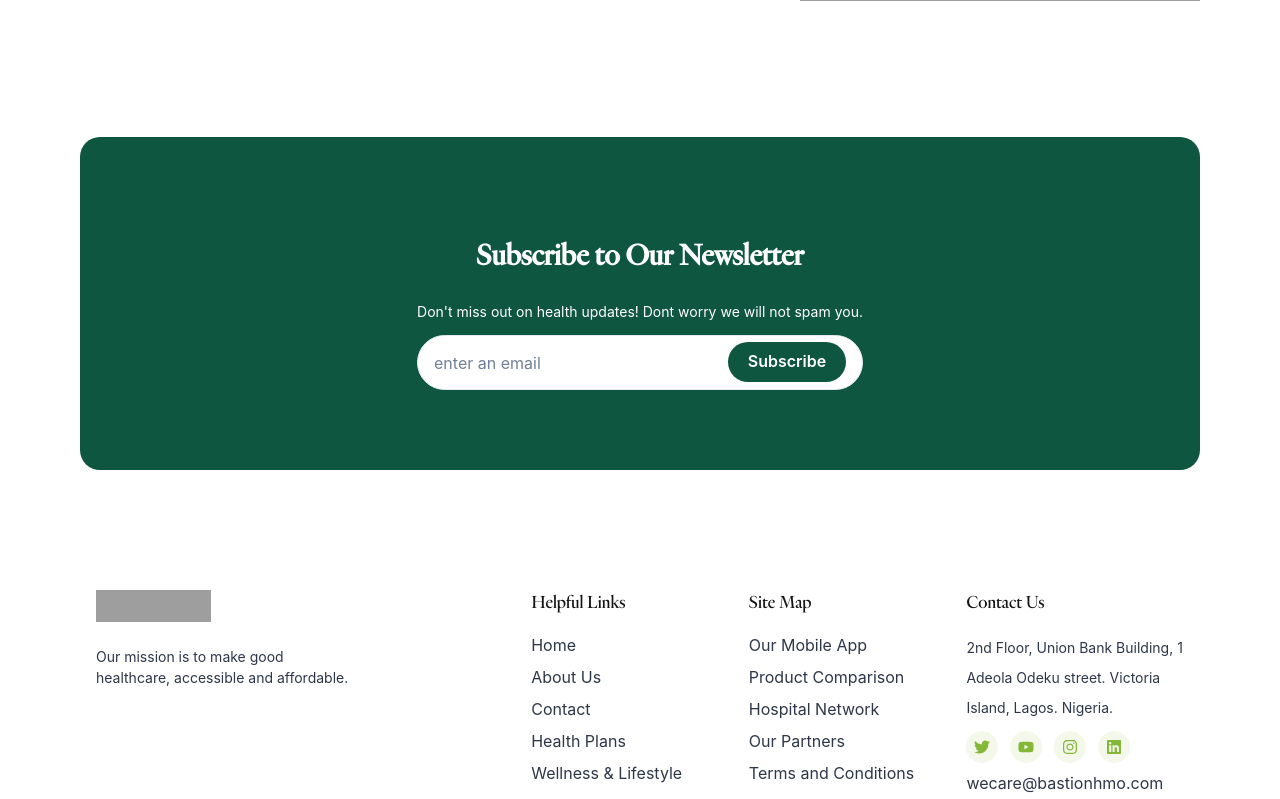
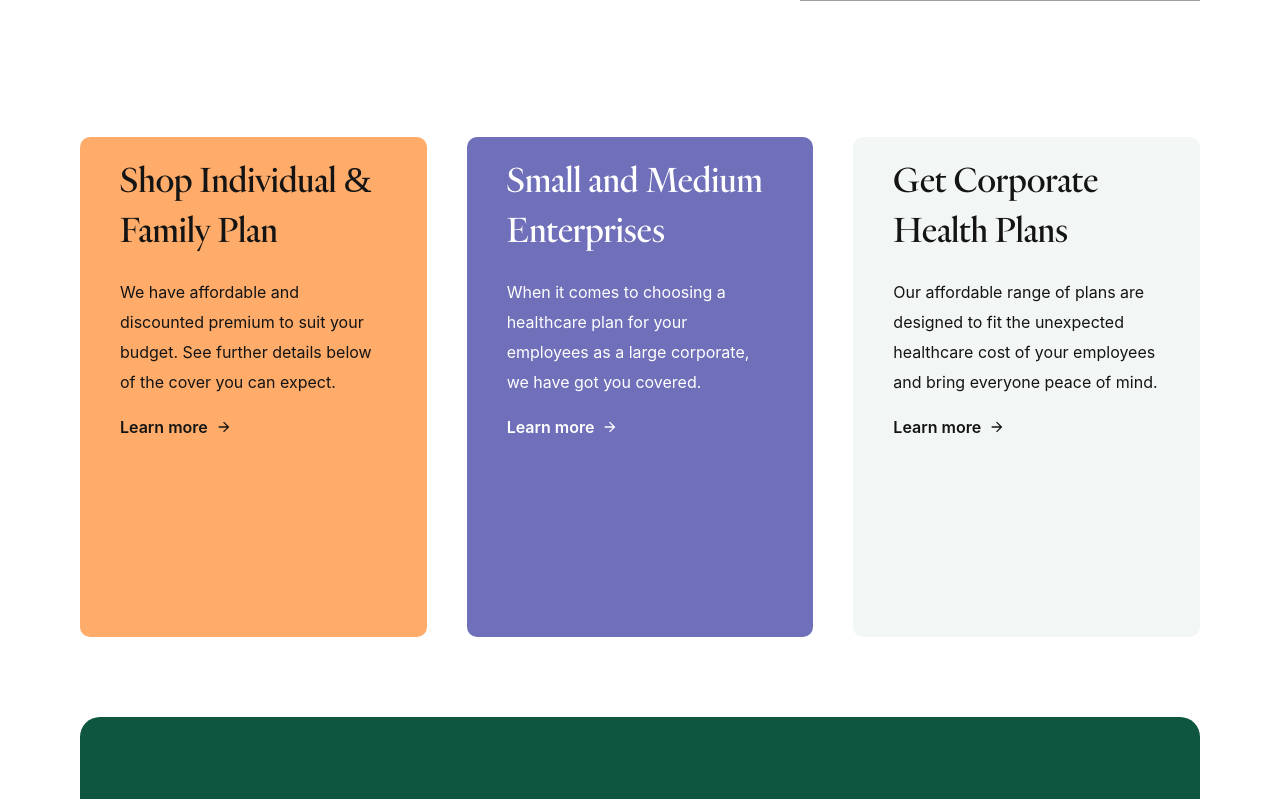
Before and after one commit to dev-phantom/bastion-health, a Next.js app: page /Healthplan in a window 1280 px wide. Shown: the part 581-1380 px from the top of the page. Built offline with nearby package versions, Linux system fonts and the light colour scheme; grey boxes are pictures that could not be loaded.

Commit message:
feature: completed the health plan and fixed some errors

```diff
--- a/src/components/atoms/Inputs.jsx
+++ b/src/components/atoms/Inputs.jsx
@@ -9,6 +9,7 @@ const Inputs = ({placeholder}) => {
             pr='4.5rem'
             bg={"white"}
             h={"55px"}
+            color={"#141414"}
             borderRadius={"100px"}
         />
      );
--- /dev/null
+++ b/src/components/organism/Plans.jsx
@@ -0,0 +1,37 @@
+import { SimpleGrid, Box, Heading, Text, Flex, Button } from '@chakra-ui/react'
+import { plans } from '@/data/Data';
+import { ArrowForwardIcon } from '@chakra-ui/icons';
+
+const Plans = () => {
+
+    return (
+        <SimpleGrid columns={[2, null, 3]} spacing='40px' mt={20}>
+            {plans.map((plan) => {
+                return(
+                    <Box key={plan.id} bg={plan.bgColor} w={"full"} px={10} pt={5} h={"500px"} borderRadius={"10px"}>
+                        <Heading
+                            as={'h3'}
+                            color={plan.color}
+                            fontSize={"36px"}
+                            fontWeight={"400"}
+                            lineHeight={"50px"}
+                            fontFamily={"heldane"}
+                            className={"font-primary"}
+                        >
+                            {plan.heading}
+                        </Heading>
+                        <Text as={"p"} color={plan.color} lineHeight={"30px"} py={5} >{plan.paragraph}</Text>
+                        <Flex justify={"start"} align={"center"}>
+                            <Button as={"a"} _hover={{textDecoration:"none"}} rightIcon={<ArrowForwardIcon />} href={plan.btnlink} color={plan.color} variant='link'>
+                                Learn more
+                            </Button>
+                        </Flex>
+
+                    </Box>
+                )
+            } )}
+        </SimpleGrid>
+     );
+}
+
+export default Plans;
--- /dev/null
+++ b/src/data/Data.jsx
@@ -0,0 +1,26 @@
+export const plans =[
+    {
+        id:1,
+        bgColor: "#FFAC6A",
+        heading: "Shop Individual & Family Plan",
+        paragraph: "We have affordable and discounted premium to suit your budget. See further details below of the cover you can expect.",
+        btnlink: "#",
+        color: "#141414"
+    },
+    {
+        id:2,
+        bgColor: "#6F6FBA",
+        heading: "Small and Medium Enterprises",
+        paragraph: "When it comes to choosing a healthcare plan for your employees as a large corporate, we have got you covered. ",
+        btnlink: "#",
+        color: "#FFFFFF"
+    },
+    {
+        id:3,
+        bgColor: "rgba(14, 86, 63, 0.05)",
+        heading: "Get Corporate Health Plans",
+        paragraph: "Our affordable range of plans are designed to fit the unexpected healthcare cost of your employees and bring everyone peace of mind.",
+        btnlink: "#",
+        color: "#141414"
+    }
+]
--- a/src/system/HealthPlan/HealthPlan.jsx
+++ b/src/system/HealthPlan/HealthPlan.jsx
@@ -4,6 +4,7 @@ import Navbar from '@/components/common/Navbar';
 import { Flex, Spacer, Box, Heading, ButtonGroup, Button } from '@chakra-ui/react'
 import Newsletter from '@/components/organism/Newsletter';
 import Footer from '@/components/common/Footer';
+import Plans from '@/components/organism/Plans';
 const HealthPlan = () => {
     return (
       <Box>
@@ -16,6 +17,7 @@ const HealthPlan = () => {
             imgLink={"https://res.cloudinary.com/phantom1245/image/upload/v1675097789/bastion-health/HERO_gib2ih.png"}
             imgAlt={"testin alt"}
           />
+          <Plans />
           <Newsletter
             headingText={"Subscribe to Our Newsletter"}
             paraText={"Don't miss out on health updates! Dont worry we will not spam you."}
```
Also changed, not shown: src/data/data.jsx (deleted).
